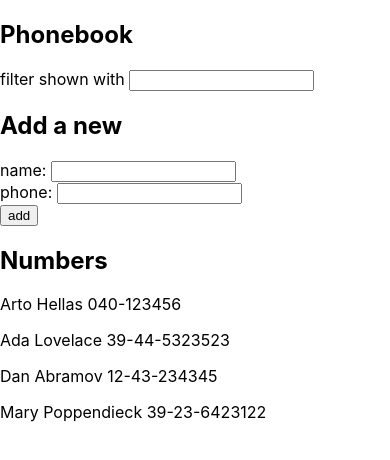
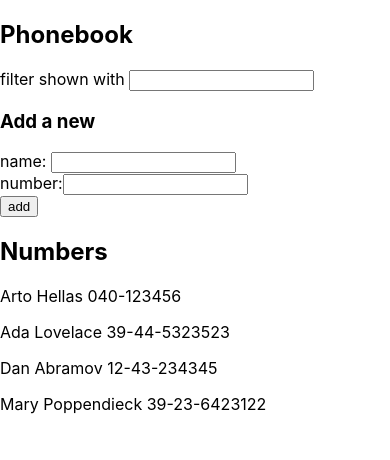
Before and after one commit to ebicomp/helsinki, a React (Create React App) app in the folder part2/phonebook/: page / in a window 390 px wide. Shown: the top 460 px of the page. Built offline with nearby package versions, Linux system fonts and the light colour scheme.

Commit message:
The Phonebook Step5

```diff
--- a/part2/phonebook/src/App.js
+++ b/part2/phonebook/src/App.js
@@ -1,4 +1,7 @@
 import { useState } from "react";
+import Filter from "./components/Filter";
+import PersonForm from "./components/PersonForm";
+import Persons from "./components/Persons";
 
 const App = () => {
   const [persons, setPersons] = useState([
@@ -40,25 +43,17 @@ const App = () => {
   return (
     <div>
       <h2>Phonebook</h2>
-      filter shown with <input onChange={filterChangeHandler} value={filter} />
-      <h2>Add a new </h2>
-      <form onSubmit={addPerson}>
-        <div>
-          name: <input onChange={newNameChangeHandler} value={newName} />
-        </div>
-        <div>
-          phone: <input onChange={newNumberChageHandler} value={newNumber} />
-        </div>
-        <div>
-          <button type="submit">add</button>
-        </div>
-      </form>
+      <Filter filterChangeHandler={filterChangeHandler} filter={filter} />
+      <h3>Add a new </h3>
+      <PersonForm
+        addPerson={addPerson}
+        newNameChangeHandler={newNameChangeHandler}
+        newNumberChageHandler={newNumberChageHandler}
+        newName={newName}
+        newNumber={newNumber}
+      />
       <h2>Numbers</h2>
-      {filteredData.map((person) => (
-        <p key={person.name}>
-          {person.name} {person.number}
-        </p>
-      ))}
+      <Persons persons={filteredData} />
     </div>
   );
 };
--- /dev/null
+++ b/part2/phonebook/src/components/Filter.js
@@ -0,0 +1,9 @@
+const Filter = (props) => {
+  return (
+    <>
+      filter shown with{" "}
+      <input onChange={props.filterChangeHandler} value={props.filter} />
+    </>
+  );
+};
+export default Filter;
--- /dev/null
+++ b/part2/phonebook/src/components/PersonForm.js
@@ -0,0 +1,18 @@
+const PersonForm = (props) => {
+  return (
+    <form onSubmit={props.addPerson}>
+      <div>
+        name:{" "}
+        <input onChange={props.newNameChangeHandler} value={props.newName} />
+      </div>
+      <div>
+        number:
+        <input onChange={props.newNumberChageHandler} value={props.newNumber} />
+      </div>
+      <div>
+        <button type="submit">add</button>
+      </div>
+    </form>
+  );
+};
+export default PersonForm;
--- /dev/null
+++ b/part2/phonebook/src/components/Persons.js
@@ -0,0 +1,10 @@
+const Persons = (props) => {
+  {
+    return props.persons.map((person) => (
+      <p key={person.name}>
+        {person.name} {person.number}
+      </p>
+    ));
+  }
+};
+export default Persons;
```
